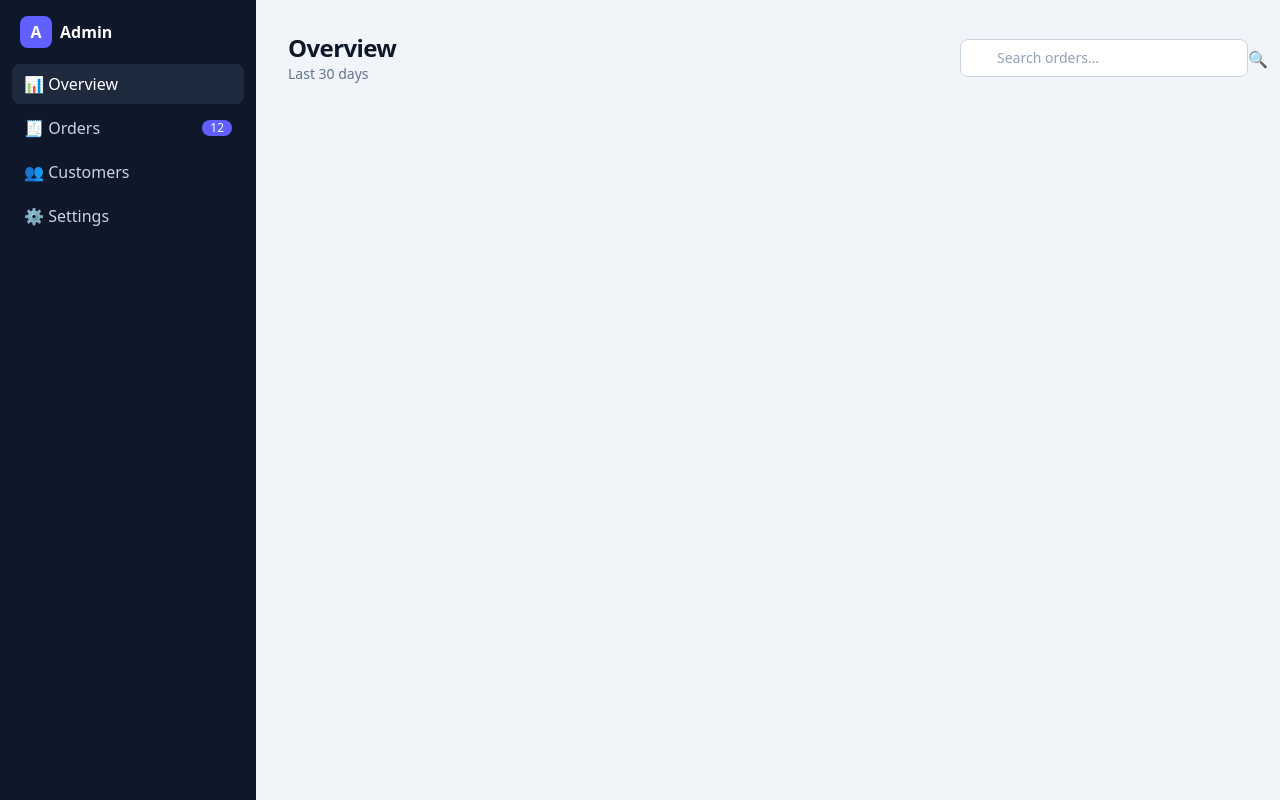
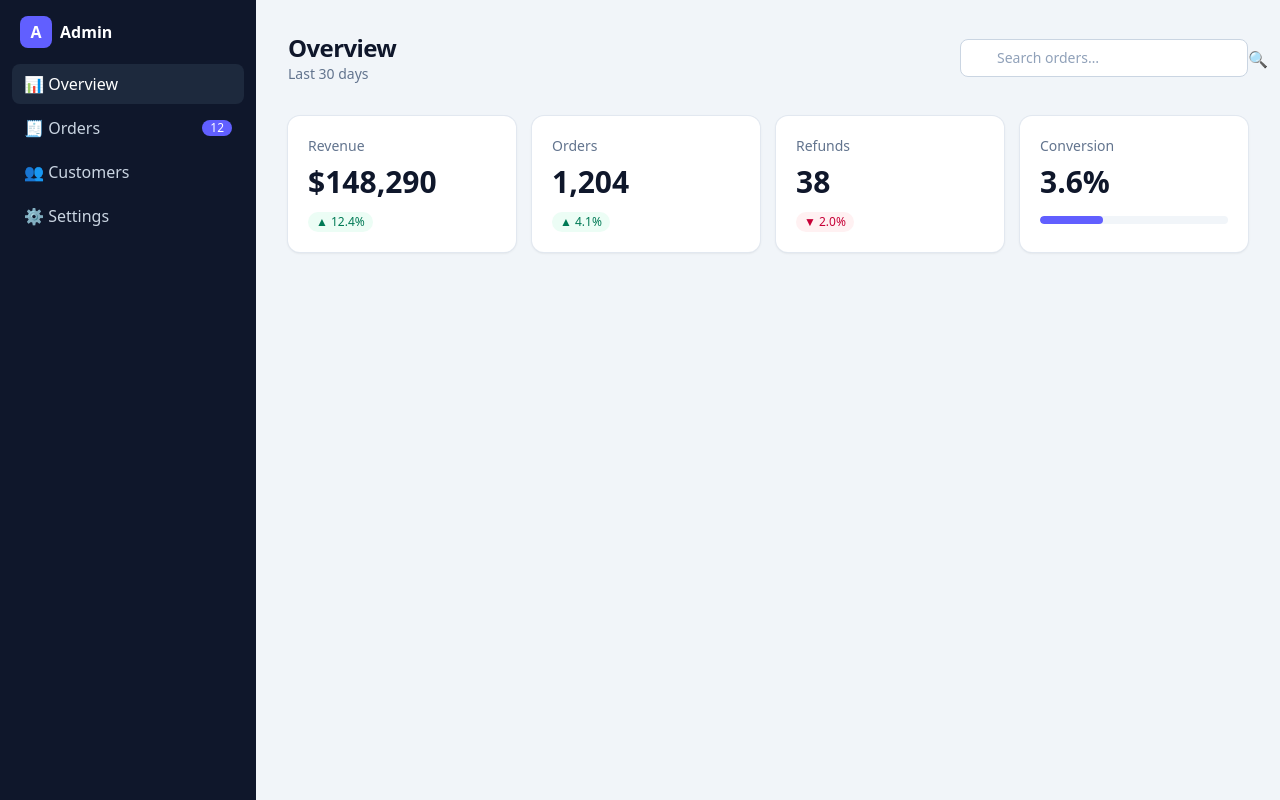
Before and after one commit to TahaSoumbate/admin-dashboard, a plain HTML site: page index.html in a window 1280 px wide. Drawn offline with nearby package versions, Linux system fonts and the light colour scheme.

Commit message:
create analytics section

```diff
--- a/index.html
+++ b/index.html
@@ -47,10 +47,46 @@
           </div>
           <label for="" class="relative block sm:w-72">
             <span class="sr-only">Search orders</span>
-            <input type="search" placeholder="Search orders…" class="w-full rounded-lg border border-slate-300 bg-white py-2 ps-9 pe-3 text-sm placeholder:text-slate-400 focus:border-indigo-500 focus:outline-hidden focus:ring-2 focus:ring-indigo-500/30 " />
-            <span class="absolute pointer-events-none inset-s-3 top-2 text-slate-400 " aria-hidden="true">🔍</span>
+            <input
+              type="search"
+              placeholder="Search orders…"
+              class="w-full rounded-lg border border-slate-300 bg-white py-2 ps-9 pe-3 text-sm placeholder:text-slate-400 focus:border-indigo-500 focus:outline-hidden focus:ring-2 focus:ring-indigo-500/30" />
+            <span class="absolute pointer-events-none inset-s-3 top-2 text-slate-400" aria-hidden="true">🔍</span>
           </label>
         </div>
+        <section class="mt-8 grid gap-4 sm:grid-cols-2 xl:grid-cols-4">
+          <div class="rounded-xl bg-white p-5 shadow-sm ring-1 ring-slate-200">
+            <p class="text-sm text-slate-500">Revenue</p>
+            <p class="mt-2 text-3xl font-bold tabular-nums">$148,290</p>
+            <span
+              class="mt-3 inline-flex items-center gap-1 rounded-full bg-emerald-50 px-2 py-0.5 text-xs font-medium text-emerald-700"
+              >▲ 12.4%</span
+            >
+          </div>
+          <div class="rounded-xl bg-white p-5 shadow-sm ring-1 ring-slate-200">
+            <p class="text-sm text-slate-500">Orders</p>
+            <p class="mt-2 text-3xl font-bold tabular-nums">1,204</p>
+            <span
+              class="mt-3 inline-flex items-center gap-1 rounded-full bg-emerald-50 px-2 py-0.5 text-xs font-medium text-emerald-700"
+              >▲ 4.1%</span
+            >
+          </div>
+          <div class="rounded-xl bg-white p-5 shadow-sm ring-1 ring-slate-200">
+            <p class="text-sm text-slate-500">Refunds</p>
+            <p class="mt-2 text-3xl font-bold tabular-nums">38</p>
+            <span
+              class="mt-3 inline-flex items-center gap-1 rounded-full bg-rose-50 px-2 py-0.5 text-xs font-medium text-rose-700"
+              >▼ 2.0%</span
+            >
+          </div>
+          <div class="rounded-xl bg-white p-5 shadow-sm ring-1 ring-slate-200">
+            <p class="text-sm text-slate-500">Conversion</p>
+            <p class="mt-2 text-3xl font-bold tabular-nums">3.6%</p>
+            <div class="mt-4 h-2 overflow-hidden rounded-full bg-slate-100">
+              <div class="h-full w-1/3 rounded-full bg-indigo-500"></div>
+            </div>
+          </div>
+        </section>
       </main>
     </div>
   </body>
```
